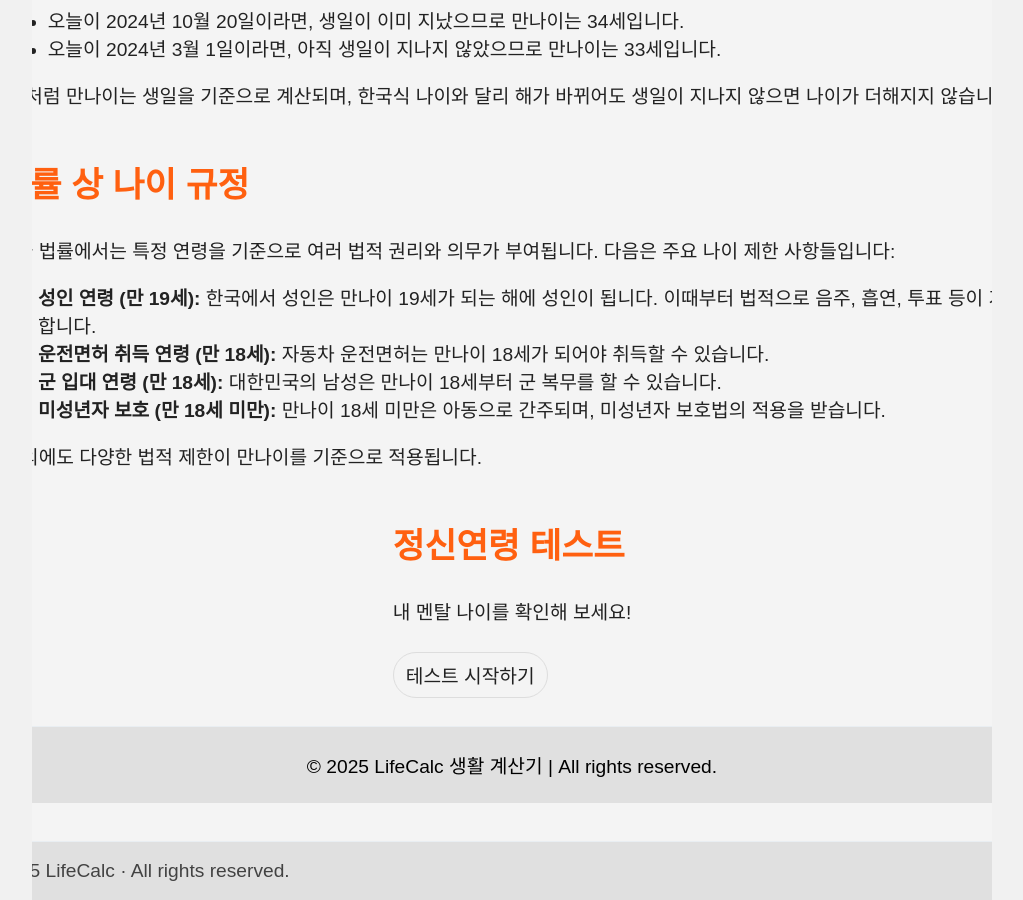
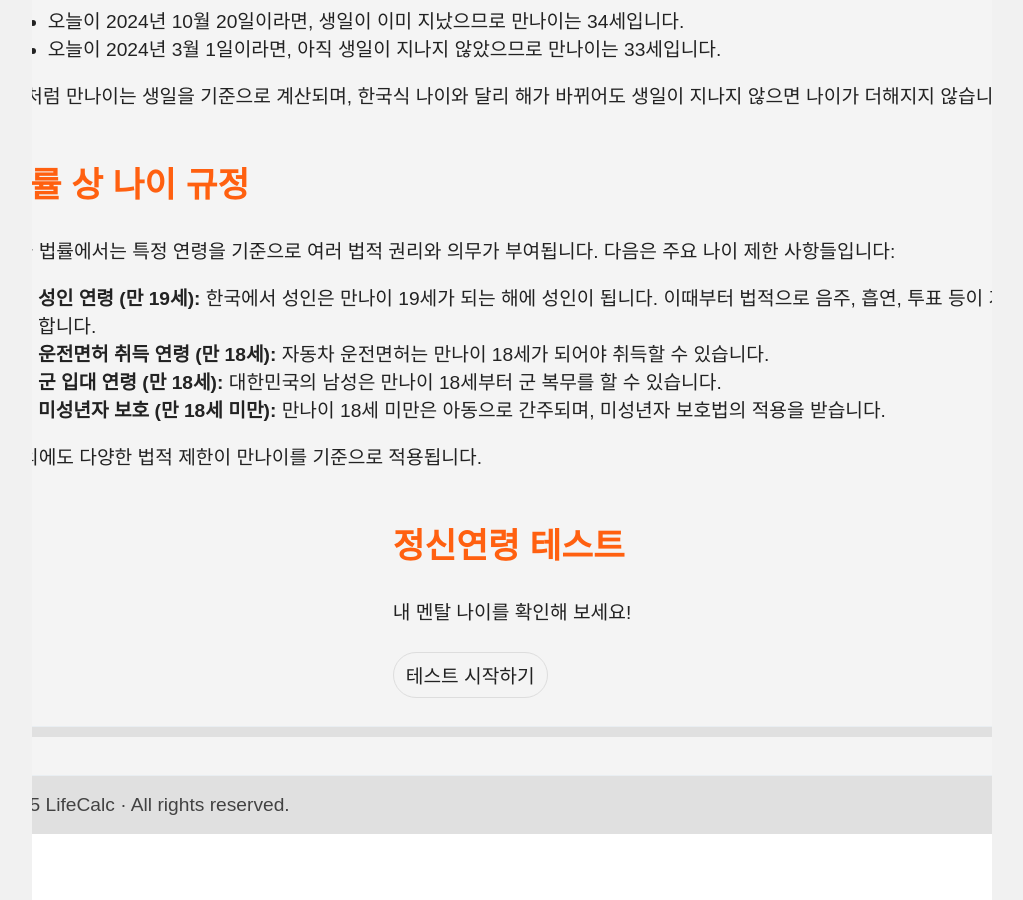
Before and after one commit to khai-lang/LifeCalc, a Jekyll site: the page built from index.html, in a window 1280 px wide and 900 px high, scrolled down 2367 px. Shown: the whole window, without its empty margins (128-1151 px from the left). Built offline with Jekyll 4.4.1, drawn with Linux system fonts in a browser that asks for light colours.

Commit message:
Update index.html

```diff
--- a/index.html
+++ b/index.html
@@ -771,8 +771,7 @@ nav li {
 </main>
 
 <footer>
-    <p>&copy; 2025 LifeCalc 생활 계산기 | All rights reserved.
-</p>
+
 </footer>
 
 <script>
```
